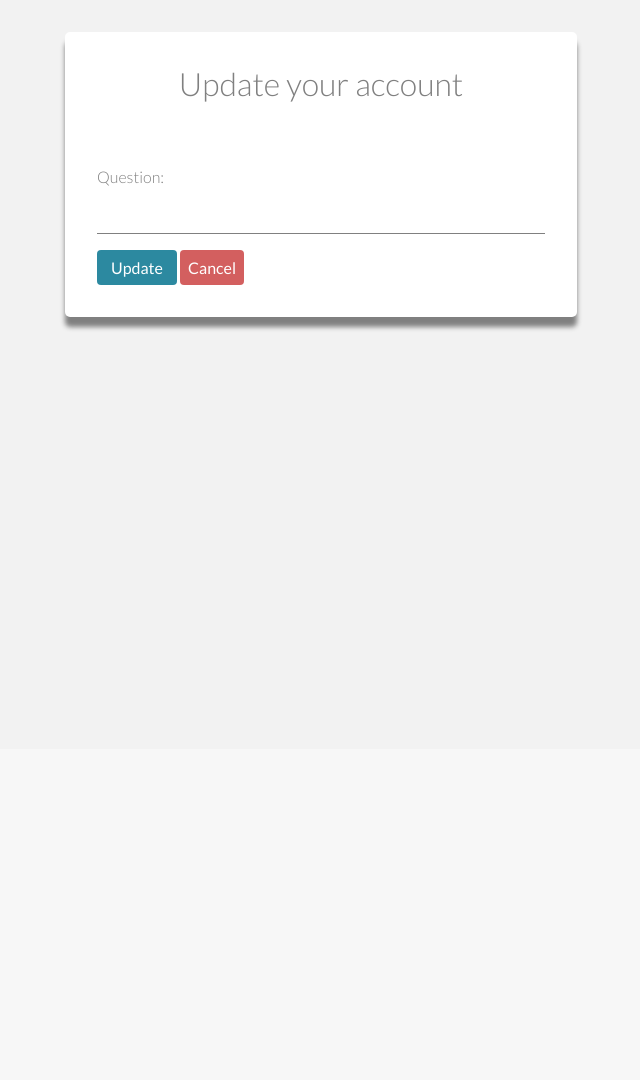
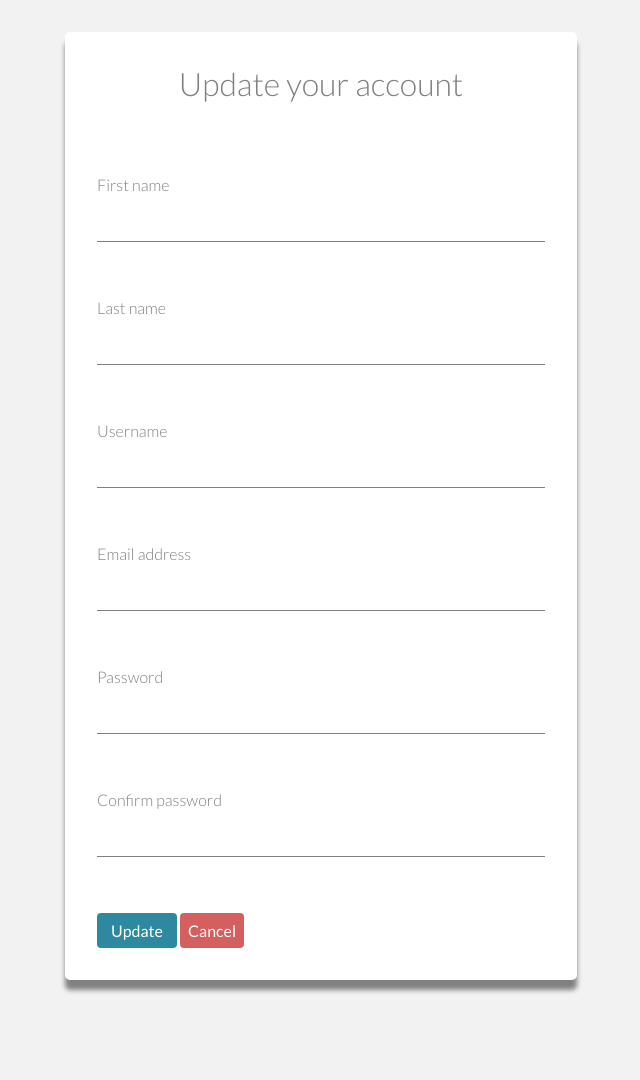
Before and after one commit to ajmejia/LearningDjango, a Django app: template polls/templates/polls/user_account.html in a window 1280 px wide. Shown: the part 51-1131 px from the top of the page, without its empty margins (319-959 px from the left). Before the commit the page ends 382 px from the top, so only its background shows below. Run offline with Django 3.2, Linux system fonts and the light colour scheme; the template is opened without the code that fills it: values that come from a table or form of the project are taken from there, others are empty; parts of the project's set-up code (start-up, migrations or seed data) failed here and were passed over; some libraries are stand-ins or nearby versions.

Commit message:
fixed the UserChangeForm

```diff
--- a/polls/models.py
+++ b/polls/models.py
@@ -68,6 +68,29 @@ class Choice(models.Model):
 	def __unicode__(self):
 		return force_unicode(self.option)
 
+class UserChangeForm(forms.ModelForm):
+	password = forms.CharField(max_length=PASSWORD_MAX_LENGTH, required=False, widget=forms.PasswordInput, help_text="Leave this field blank to keep the current password.")
+	confirm_password = forms.CharField(max_length=PASSWORD_MAX_LENGTH, required=False, widget=forms.PasswordInput)
+
+	class Meta:
+		model = User
+		fields = ("first_name", "last_name", "username", "email", "password", "confirm_password",)
+
+	def clean(self):
+		super(UserAccountForm, self).clean()
+		data = self.cleaned_data.get("confirm_password")
+		password = self.cleaned_data.get("password")
+		if data and password and data != password:
+				raise forms.ValidationError("Passwords do not match.")
+
+	def save(self, commit=True):
+		user = super(UserAccountForm, self).save(commit=False)
+		password = self.cleaned_data.get("password")
+		if password: user.set_password(password)
+		if commit:
+			user.save()
+		return user
+
 class PollForm(forms.ModelForm):
 
 	class Meta:
--- a/polls/templates/polls/user_account.html
+++ b/polls/templates/polls/user_account.html
@@ -25,7 +25,48 @@
 	</div>
 	<form action="{% url 'polls:accounts' user.pk %}" method="post">
 		{% csrf_token %}
-		{{ form.as_p }}
+		<div class="field-wrapper">
+			<label for="{{ form.first_name.id_for_label }}">{{ form.first_name.label }}</label>
+			{{ form.first_name }}
+			<div class="error-field">
+				{{ form.first_name.errors }}
+			</div>
+		</div>
+		<div class="field-wrapper">
+			<label for="{{ form.last_name.id_for_label }}">{{ form.last_name.label }}</label>
+			{{ form.last_name }}
+			<div class="error-field">
+				{{ form.last_name.errors }}
+			</div>
+		</div>
+		<div class="field-wrapper">
+			<label for="{{ form.username.id_for_label }}">{{ form.username.label }}</label>
+			{{ form.username }}
+			<div class="error-field">
+				{{ form.username.errors }}
+			</div>
+		</div>
+		<div class="field-wrapper">
+			<label for="{{ form.email.id_for_label }}">{{ form.email.label }}</label>
+			{{ form.email }}
+			<div class="error-field">
+				{{ form.email.errors }}
+			</div>
+		</div>
+		<div class="field-wrapper">
+			<label for="{{ form.password.id_for_label }}">{{ form.password.label }}</label>
+			{{ form.password }}
+			<div class="error-field">
+				{{ form.password.errors }}
+			</div>
+		</div>
+		<div class="field-wrapper">
+			<label for="{{ form.confirm_password.id_for_label }}">{{ form.confirm_password.label }}</label>
+			{{ form.confirm_password }}
+			<div class="error-field">
+				{{ form.confirm_password.errors }}
+			</div>
+		</div>
 		<input type="submit" value="Update"/>
 		<a href="{% url 'polls:index' %}" class="cancel">Cancel</a>
 	</form>
--- a/polls/views.py
+++ b/polls/views.py
@@ -9,9 +9,9 @@ from django.views.generic.edit import FormView, CreateView, UpdateView, DeleteVi
 from django.contrib import messages
 from django.contrib.auth import authenticate, login
 from django.contrib.auth.models import Permission
-from django.contrib.auth.forms import UserCreationForm, UserChangeForm
+from django.contrib.auth.forms import UserCreationForm
 
-from .models import User, Choice, Poll, PollForm, ChoiceFormset, VoteForm
+from .models import User, Choice, Poll, UserChangeForm, PollForm, ChoiceFormset, VoteForm
 from .auth import *
 
 class SignupView(CreateView):
```
